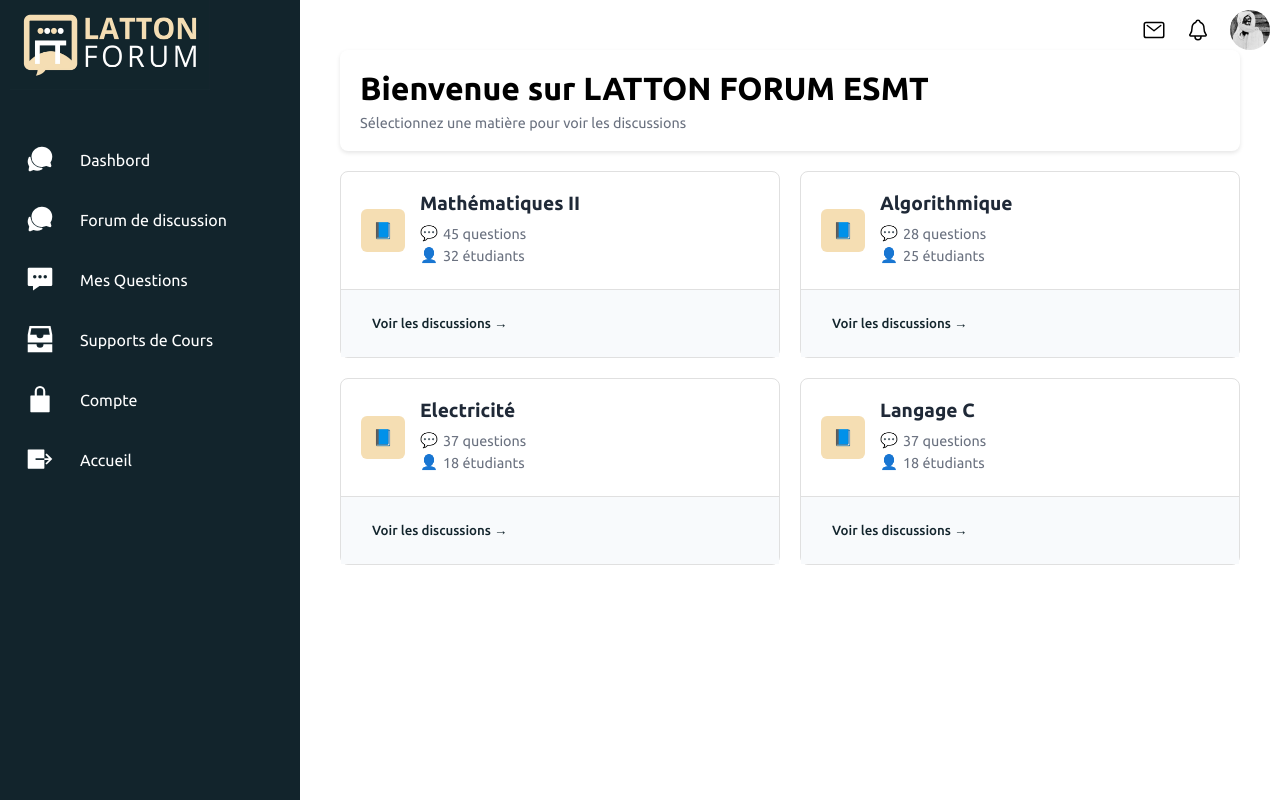
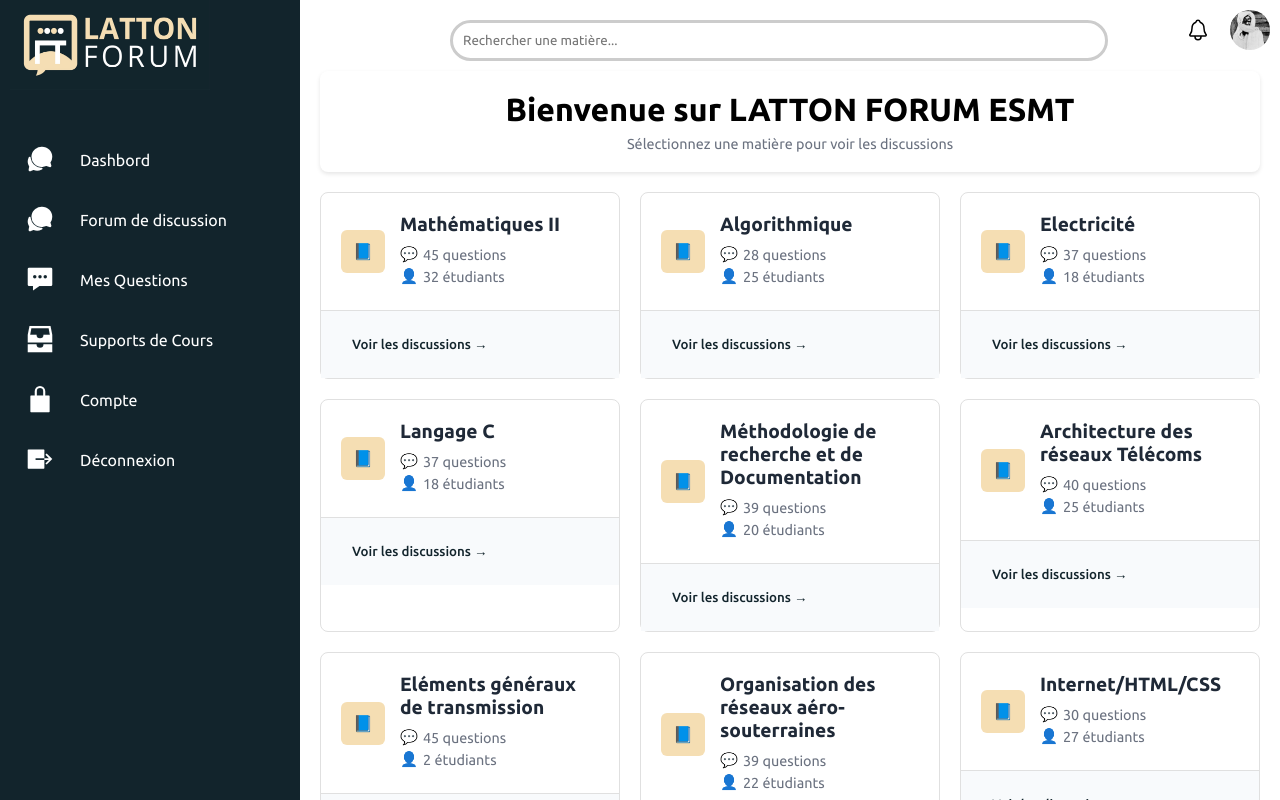
Before and after one commit to babouserigne028/Latton-Forum, a React (Vite) app: page / in a window 1280 px wide. Shown: the top 800 px of the page. Built offline with nearby package versions, Linux system fonts and the light colour scheme.

Commit message:
Ajout barre de recherche et centralisation de la liste des matières dans data

```diff
--- a/src/App.jsx
+++ b/src/App.jsx
@@ -6,7 +6,7 @@ import Chat from './Composants/Chat'; // Vérifiez ce chemin
 import TableDesMatières from './Composants/TableDesMatières'; // Vérifiez ce chemin
 import './style.css';
 import avatarImage from './assets/bamba.avif';
-import { IoNotificationsOutline, IoMailOutline } from 'react-icons/io5';
+import { IoNotificationsOutline } from 'react-icons/io5';
 
 function App() {
   const [selectedSubject, setSelectedSubject] = useState('Choisir une matière');
@@ -14,11 +14,6 @@ function App() {
   const [chatVisible, SetChatVisible] = useState(false);
   const [showTablesDesMatières, setShowTablesDesMatières] = useState(true);
 
-  console.log('App component rendered');
-  console.log('selectedSubject:', selectedSubject);
-  console.log('ForumSelected:', ForumSelected);
-  console.log('chatVisible:', chatVisible);
-  console.log('showTablesDesMatières:', showTablesDesMatières);
 
   const user = {
     name: 'Bamba',
@@ -29,13 +24,11 @@ function App() {
 
   // Fonction pour gérer la sélection d'un sujet
   const handleSubjectSelect = (subject) => {
-    console.log('handleSubjectSelect called with subject:', subject);
     setSelectedSubject(subject);
     SetChatVisible(true);
   };
 
   const handleShowTablesDesMatières = () => {
-    console.log('handleShowTablesDesMatières called');
     setShowTablesDesMatières(true);
     setForumSelected(false);
     SetChatVisible(false);
@@ -43,7 +36,6 @@ function App() {
 
   // Fonction pour gérer le clic sur le tableau de bord
   const handleForumClick = () => {
-    console.log('handleForumClick called');
     setForumSelected(true);
     SetChatVisible(false);
     setShowTablesDesMatières(false);
@@ -51,7 +43,6 @@ function App() {
 
   // Fonction pour gérer le clic sur d'autres onglets
   const handleOtherButtonClick = () => {
-    console.log('handleOtherButtonClick called');
     setForumSelected(false);
     SetChatVisible(false);
     setShowTablesDesMatières(false);
@@ -62,7 +53,6 @@ function App() {
       <Sidebar onForumClick={handleForumClick} onShowTablesDesMatières={handleShowTablesDesMatières} onOtherButtonClick={handleOtherButtonClick}  />
       <div className="main-content">
         <div className="user-container static-right">
-          <IoMailOutline className="message-icon" />
           <IoNotificationsOutline className="notification-icon" />
           <Avatar user={user} />
         </div>
--- a/src/Composants/Dropdown.jsx
+++ b/src/Composants/Dropdown.jsx
@@ -1,4 +1,5 @@
 import { useState } from 'react';
+import { mockSubjects } from '../assets/data';
 import './Dropdown.css'; // Importer le fichier CSS
 
 function Dropdown({ selectedSubject, handleSubjectSelect }) {
@@ -22,10 +23,14 @@ function Dropdown({ selectedSubject, handleSubjectSelect }) {
       </button>
       {isOpen && (
         <ul className="dropdown-menu">
-          <li><a href="#" onClick={() => handleSelect('Electricité')}>Electricité</a></li>
-          <li><a href="#" onClick={() => handleSelect('Mathématiques I')}>Mathématiques I</a></li>
-          <li><a href="#" onClick={() => handleSelect('Algorithmique')}>Algorithmique</a></li>
-          <li><a href="#" onClick={() => handleSelect('Langage C')}>Langage C</a></li>
+          {mockSubjects.map((subject) => (
+            <li key={subject.id}>
+              <a href="#" onClick={() => handleSelect(subject.name)}>
+                {subject.name}
+              </a>
+            </li>
+          ))}
+
         </ul>
       )}
     </div>
--- a/src/Composants/Sidebar.jsx
+++ b/src/Composants/Sidebar.jsx
@@ -72,7 +72,7 @@ function Sidebar({ onShowTablesDesMatières, onForumClick, onOtherButtonClick, s
             <span className="icon">
              <ion-icon name="exit-sharp"></ion-icon>
             </span>
-            <span className="title">Accueil</span>
+            <span className="title">Déconnexion</span>
           </a>
         </li>
       </ul>
--- a/src/Composants/TableDesMatières.css
+++ b/src/Composants/TableDesMatières.css
@@ -1,8 +1,6 @@
 .container {
     max-width: 1200px;
     margin: 0 auto;
-    padding: 20px;
-    margin-top: 10px;
   }
 
   .header {
@@ -105,9 +103,23 @@
   .header h1 {
     font-size: 2rem;
     margin-bottom: 0.5rem;
+    justify-content: center;
+    display: flex;
   }
 
   .header p {
     font-size: 0.9rem;
     color: #6b7280;
+    justify-content: center;
+    display: flex;
   }
+
+.search-bar {
+    width: 70%;
+    padding: 10px;
+    margin: 10px 0;
+    border: 3px solid #ccc;
+    border-radius: 30px;
+    margin-top: 0;
+    margin-left: 130px;
+  }
--- a/src/Composants/TableDesMatières.jsx
+++ b/src/Composants/TableDesMatières.jsx
@@ -1,12 +1,7 @@
+import { useState } from "react";
+import { mockSubjects } from '../assets/data';
 import "./TableDesMatières.css";
 
-// Données temporaires
-const mockSubjects = [
-  { id: 1, name: 'Mathématiques II', questions: 45, students: 32 },
-  { id: 2, name: 'Algorithmique', questions: 28, students: 25 },
-  { id: 3, name: 'Electricité', questions: 37, students: 18 },
-  { id: 3, name: 'Langage C', questions: 37, students: 18 },
-];
 
 // Icônes de base (vous pouvez utiliser react-icons en vrai projet)
 const BookIcon = () => <span>📘</span>;
@@ -14,17 +9,34 @@ const MessageSquareIcon = () => <span>💬</span>;
 const UserIcon = () => <span>👤</span>;
 
 const TablesDesMatières = () => {
+
+    const [searchTerm, setSearchTerm] = useState('');
+
+    // Fonction pour filtrer les matières en fonction de la recherche
+    const filteredSubjects = mockSubjects.filter(subject =>
+      subject.name.toLowerCase().includes(searchTerm.toLowerCase())
+    );
+
+
   return (
     <div className="container">
+        <input
+        type="text"
+        placeholder="Rechercher une matière..."
+        value={searchTerm}
+        onChange={(e) => setSearchTerm(e.target.value)}
+        className="search-bar"
+        />
       {/* En-tête */}
       <div className="header">
+      {/* Barre de recherche */}
         <h1>Bienvenue sur LATTON FORUM ESMT</h1>
         <p>Sélectionnez une matière pour voir les discussions</p>
       </div>
 
       {/* Grille des matières */}
       <div className="subjects-grid">
-        {mockSubjects.map((subject) => (
+        {filteredSubjects.map((subject) => (
           <div key={subject.id} className="subject-card">
             <div className="card-content">
               <div className="icon-container">
--- /dev/null
+++ b/src/assets/data.js
@@ -0,0 +1,16 @@
+export const mockSubjects = [
+    { id: 1, name: 'Mathématiques II', questions: 45, students: 32 },
+    { id: 2, name: 'Algorithmique', questions: 28, students: 25 },
+    { id: 3, name: 'Electricité', questions: 37, students: 18 },
+    { id: 4, name: 'Langage C', questions: 37, students: 18 },
+    { id: 5, name: 'Méthodologie de recherche et de Documentation', questions: 39, students: 20 },
+    { id: 6, name: 'Architecture des réseaux Télécoms', questions: 40, students: 25 },
+    { id: 7, name: 'Eléments généraux de transmission', questions: 45, students: 2 },
+    { id: 8, name: 'Organisation des réseaux aéro-souterraines', questions: 39, students: 22 },
+    { id: 9, name: 'Internet/HTML/CSS', questions: 30, students: 27 },
+    { id: 5, name: 'Méthodologie de recherche et de Documentation', questions: 39, students: 20 },
+    { id: 6, name: 'Architecture des réseaux Télécoms', questions: 40, students: 25 },
+    { id: 7, name: 'Eléments généraux de transmission', questions: 45, students: 2 },
+    { id: 8, name: 'Organisation des réseaux aéro-souterraines', questions: 39, students: 22 },
+    { id: 9, name: 'Internet/HTML/CSS', questions: 30, students: 27 },
+  ];
--- a/src/main.jsx
+++ b/src/main.jsx
@@ -7,5 +7,5 @@ import App from './App.jsx'
 createRoot(document.getElementById('root')).render(
   <StrictMode>
     <App />
-  </StrictMode>,
+  </StrictMode>
 )
--- a/src/style.css
+++ b/src/style.css
@@ -37,6 +37,8 @@ body {
 .navigation ul li.active a {
   color: var(--blue);
 }
+
+
 .navigation {
   position: fixed;
   width: 300px;
```
